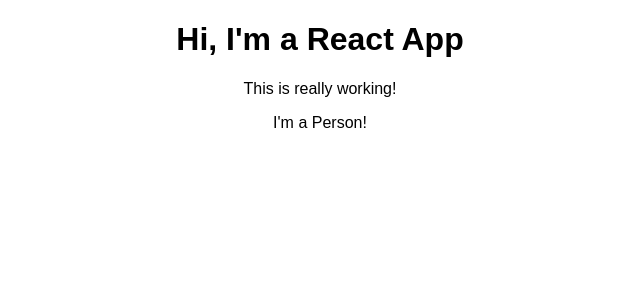
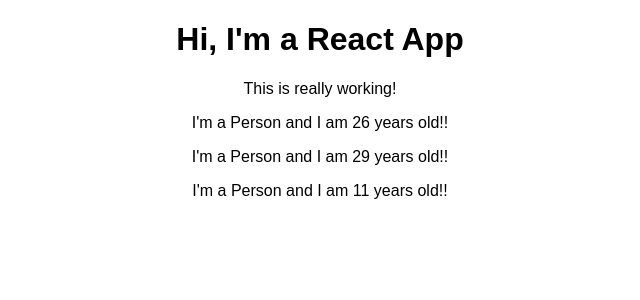
Before and after one commit to alexander215/react-complete-guide, a React (Create React App) app: page / in a window 1280 px wide. Shown: the top 300 px of the page, without its empty margins (320-960 px from the left). Built offline with nearby package versions, Linux system fonts and the light colour scheme.

Commit message:
Add dynamic content to Person using Math.random

```diff
--- a/src/App.js
+++ b/src/App.js
@@ -8,6 +8,8 @@
       <div className="App">
         <h1>Hi, I'm a React App</h1>
         <p>This is really working!</p>
+        <Person />
+        <Person />
         <Person />
       </div>
     );
--- a/src/Person/Person.js
+++ b/src/Person/Person.js
@@ -1,7 +1,7 @@
 import React from 'react';
 
 const person = () => {
-    return <p>I'm a Person!</p>
+    return <p>I'm a Person and I am {Math.floor(Math.random() * 30)} years old!!</p>
 };
 
 export default person;
```
